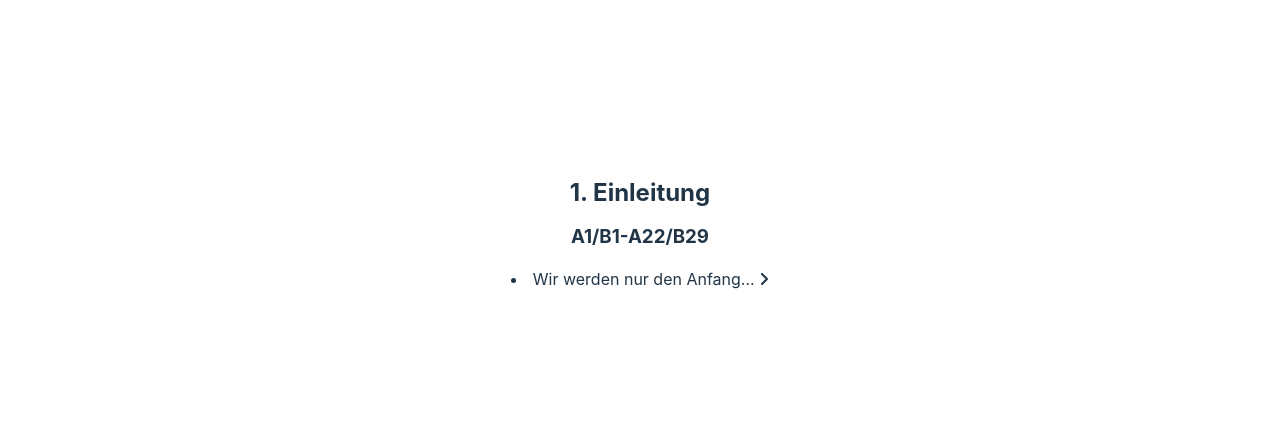
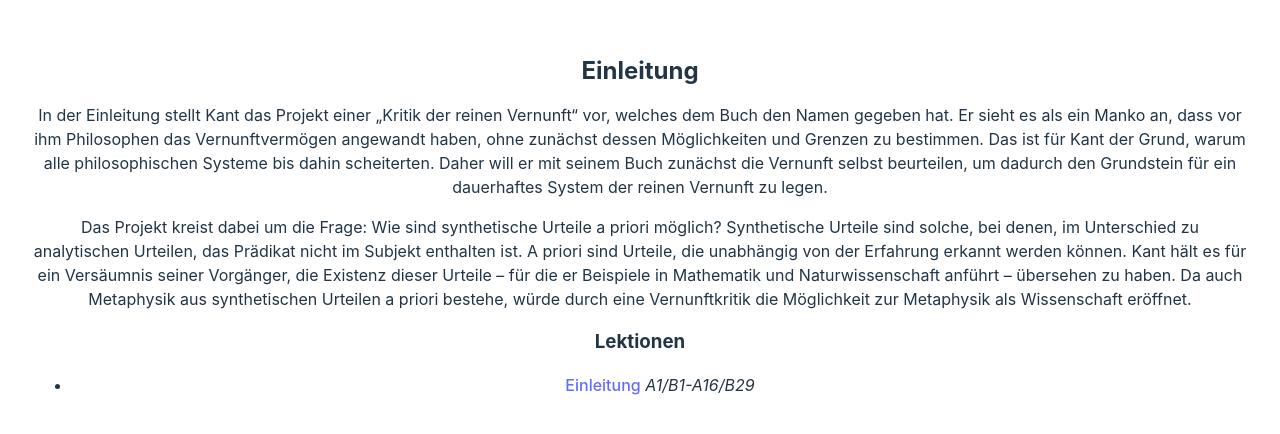
Before and after one commit to miob1781/krv-course, a React (Vite) app: page /section-1 in a window 1280 px wide. Shown: the part 174-608 px from the top of the page. Built offline with nearby package versions, Linux system fonts and the light colour scheme.

Commit message:
create basic structure for introductions and lessons

```diff
--- a/src/App.tsx
+++ b/src/App.tsx
@@ -3,7 +3,8 @@ import NavBar from './components/NavBar'
 import './style/App.css'
 import Account from "./views/Account"
 import Welcome from "./views/Welcome"
-import Section_1 from "./components/sections/Section-1"
+import Intro_1 from "./components/introductions/Intro-1"
+import Section_1_1 from "./components/sections/Section-1-1"
 
 function App() {
     return (
@@ -12,7 +13,8 @@ function App() {
             <Routes>
                 <Route path="/" element={<Welcome />} />
                 <Route path="/account" element={<Account />} />
-                <Route path="/section-1" element={<Section_1 />} />
+                <Route path="/section-1" element={<Intro_1 />} />
+                <Route path="/section-1-1" element={<Section_1_1 />} />
             </Routes>
         </div>
     )
--- a/src/components/LessonListEl.tsx
+++ b/src/components/LessonListEl.tsx
@@ -24,7 +24,5 @@ export default function ListEl({ children }: PropsWithChildren) {
     const SnippetPlusIcon: ReactElement = <span>{generateSnippet()} {icon}</span>
     const content: ReactNode = expand ? children : SnippetPlusIcon
 
-    return (
-        <li>{content}</li>
-    )
+    return <li>{content}</li>
 }
--- /dev/null
+++ b/src/components/introductions/Intro-1.tsx
@@ -0,0 +1,15 @@
+import { Link } from "react-router-dom";
+import Introduction from "../../views/Introduction";
+
+export default function Intro_1() {
+    return (
+        <Introduction title="Einleitung">
+            <p>In der Einleitung stellt Kant das Projekt einer „Kritik der reinen Vernunft“ vor, welches dem Buch den Namen gegeben hat. Er sieht es als ein Manko an, dass vor ihm Philosophen das Vernunftvermögen angewandt haben, ohne zunächst dessen Möglichkeiten und Grenzen zu bestimmen. Das ist für Kant der Grund, warum alle philosophischen Systeme bis dahin scheiterten. Daher will er mit seinem Buch zunächst die Vernunft selbst beurteilen, um dadurch den Grundstein für ein dauerhaftes System der reinen Vernunft zu legen.</p>
+            <p>Das Projekt kreist dabei um die Frage: Wie sind synthetische Urteile a priori möglich? Synthetische Urteile sind solche, bei denen, im Unterschied zu analytischen Urteilen, das Prädikat nicht im Subjekt enthalten ist. A priori sind Urteile, die unabhängig von der Erfahrung erkannt werden können. Kant hält es für ein Versäumnis seiner Vorgänger, die Existenz dieser Urteile – für die er Beispiele in Mathematik und Naturwissenschaft anführt – übersehen zu haben. Da auch Metaphysik aus synthetischen Urteilen a priori bestehe, würde durch eine Vernunftkritik die Möglichkeit zur Metaphysik als Wissenschaft eröffnet.</p>
+            <h3>Lektionen</h3>
+            <ul>
+                <li><Link to="/section-1-1">Einleitung</Link> <em>A1/B1-A16/B29</em></li>
+            </ul>
+        </Introduction>
+    )
+}
--- /dev/null
+++ b/src/components/sections/Section-1-1.tsx
@@ -0,0 +1,13 @@
+import Lesson from "../../views/Lesson";
+
+export default function Section_1_1() {
+    return (
+        <Lesson
+            title="Einleitung"
+            pages="A1/B1-A16/B29"
+            quiz={<p>QUIZ</p>}
+        >
+            <li>thjmfuuzdztjrst</li>
+        </Lesson>
+    )
+}
--- a/src/components/sections/Section-1.tsx
+++ /dev/null
@@ -1,12 +0,0 @@
-import Lesson from "../../views/Lesson";
-import LessonListEl from "../LessonListEl"
-
-export default function Section_1() {
-    return (
-        <Lesson>
-            <h2>1. Einleitung</h2>
-            <h3>A1/B1-A22/B29</h3>
-            <LessonListEl>Wir werden nur den Anfang von diesem Satz sehen, denn eine Funktion bestimmt, dass nur ein Snippet angezeigt wird.</LessonListEl>
-        </Lesson>
-    )
-}
--- /dev/null
+++ b/src/views/Introduction.tsx
@@ -0,0 +1,19 @@
+import { ReactNode } from "react";
+
+interface propsType {
+    children: ReactNode,
+    title: string
+}
+
+export default function Lesson({ children, title }: propsType) {
+    return (
+        <>
+            <header>
+                <h2>{title}</h2>
+            </header>
+            <main>
+                <div>{children}</div>
+            </main>
+        </>
+    )
+}
--- a/src/views/Lesson.tsx
+++ b/src/views/Lesson.tsx
@@ -1,5 +1,27 @@
-import { PropsWithChildren } from "react";
+import { ReactElement, ReactNode, useState } from "react";
 
-export default function Lesson({children}: PropsWithChildren) {
-    return <div>{children}</div>
+interface propsType {
+    children: ReactNode,
+    title: string,
+    pages: string,
+    quiz: ReactElement
 }
+
+export default function Lesson({ children, title, pages, quiz }: propsType) {
+    const [quizOn, setQuizOn] = useState(false)
+
+    const lesson = (
+        <>
+            <header>
+                <h2>{title}</h2>
+                <h3>{pages}</h3>
+            </header>
+            <main>
+                <ul>{children}</ul>
+                <button onClick={() => setQuizOn(true)}>Zum Quiz</button>
+            </main>
+        </>
+    )
+
+    return quizOn ? quiz : lesson
+}
```
Also changed, not shown: src/components/ToCListEl.tsx (+7 -1 lines).
